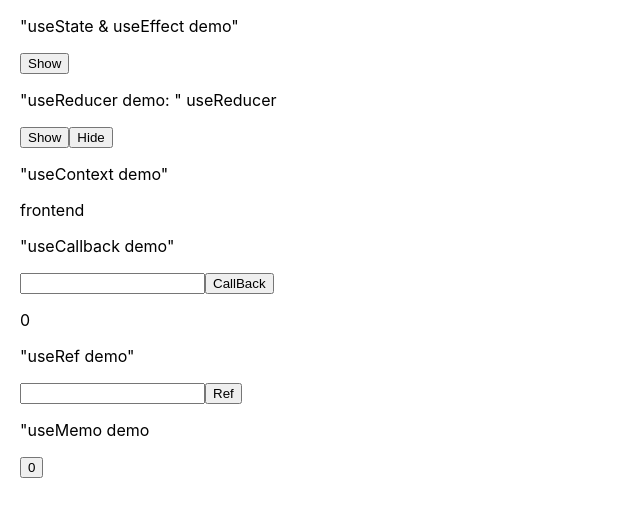
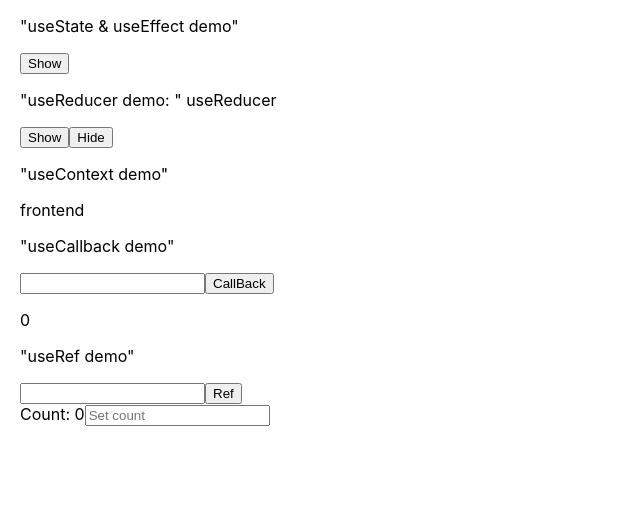
Before and after one commit to DrashtyB/hooks, a React (Create React App) app: page / in a window 1280 px wide. Shown: the top 516 px of the page, without its empty margins (0-640 px from the left). Built offline with nearby package versions, Linux system fonts and the light colour scheme.

Commit message:
usememo added

```diff
--- /dev/null
+++ b/src/usememo.js
@@ -0,0 +1,20 @@
+import React, { useState, useMemo } from 'react'
+
+const waitSync = () => {}
+function Memo(){
+    const [count, setCount] = useState(0)
+    const expFunc = (count) => {
+        waitSync(18000)
+        return(count * 5)
+    }
+    const resCount = useMemo(()=> {
+        return expFunc(count)
+    },[count])
+    return(
+        <div>
+            Count: {resCount}
+            <input type="text" onChange={e => setCount(e.target.value)} placeholder="Set count"/>
+        </div>
+    )
+}
+export default Memo
```
Also changed, not shown: src/App.js (+4 -4 lines).
